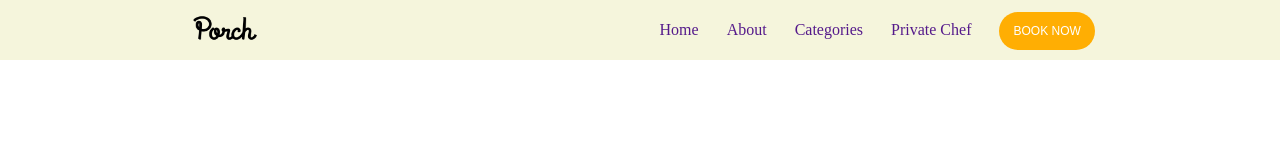
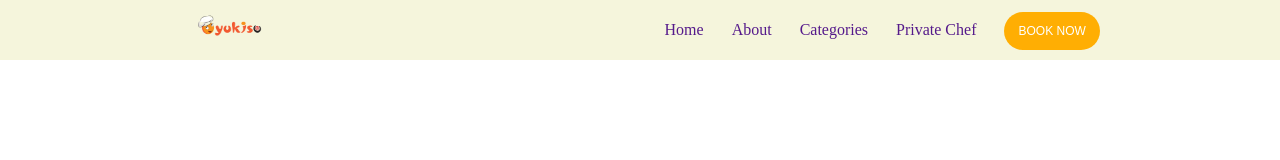
Before and after one commit to HanhVo-12/restaurant-ldp, a plain HTML site: page index.html in a window 1280 px wide. Drawn offline with Linux system fonts and the light colour scheme.

Commit message:
upload lan 1

```diff
--- a/index.html
+++ b/index.html
@@ -11,7 +11,7 @@
     <div id="wrapper">
         <header id="header">
             <div class="hd hd-left">
-                <img src="./assets/Porch-Logo.png" alt="">
+                <img src="./assets/logo.png" alt="">
             </div>
             <div class="hd hd-right">
                 <ul class="menu">
--- a/style.css
+++ b/style.css
@@ -12,8 +12,8 @@
     background-color: beige;
 }
 .hd-left img{
-    width: 80px;
-    height: 50px;
+    width: 100px;
+    height: 60px;
 }
 .hd-right .menu li{
     list-style: none;
```
Also changed, not shown: assets/logo.png (added).
